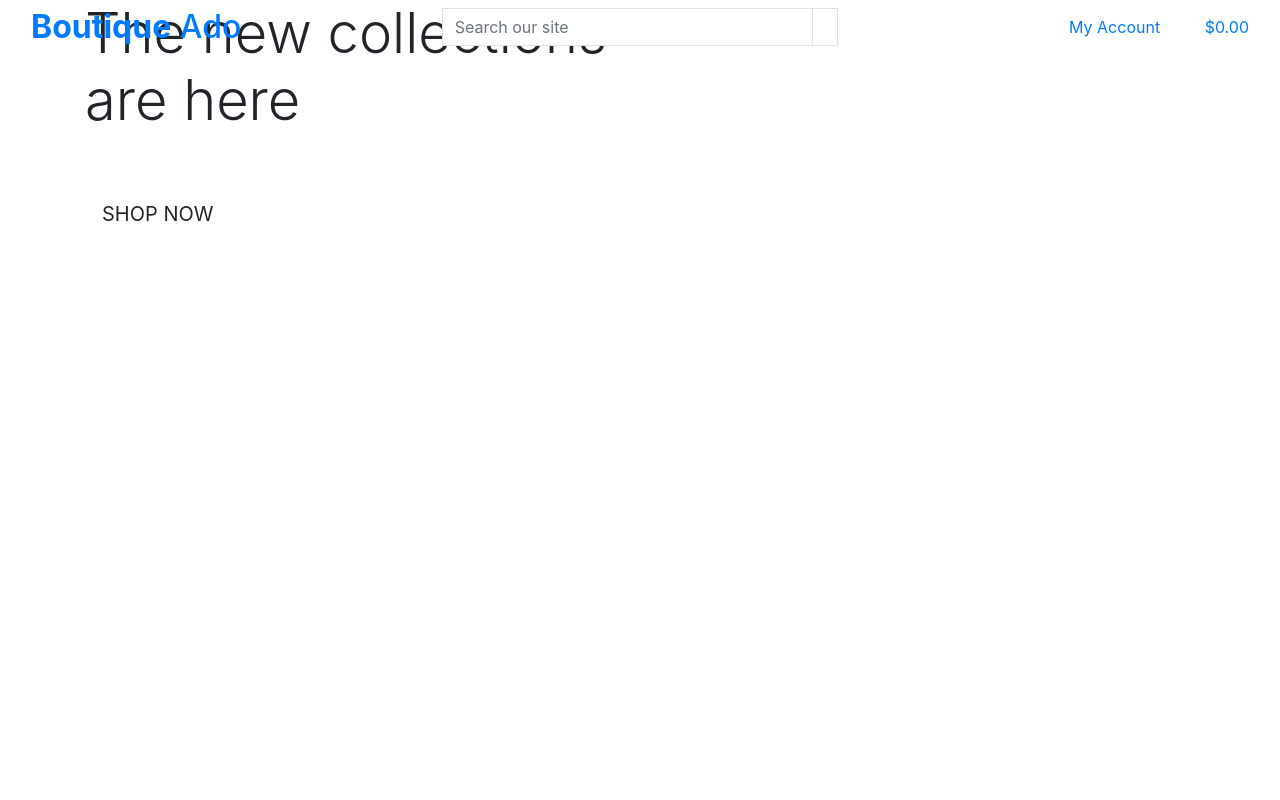
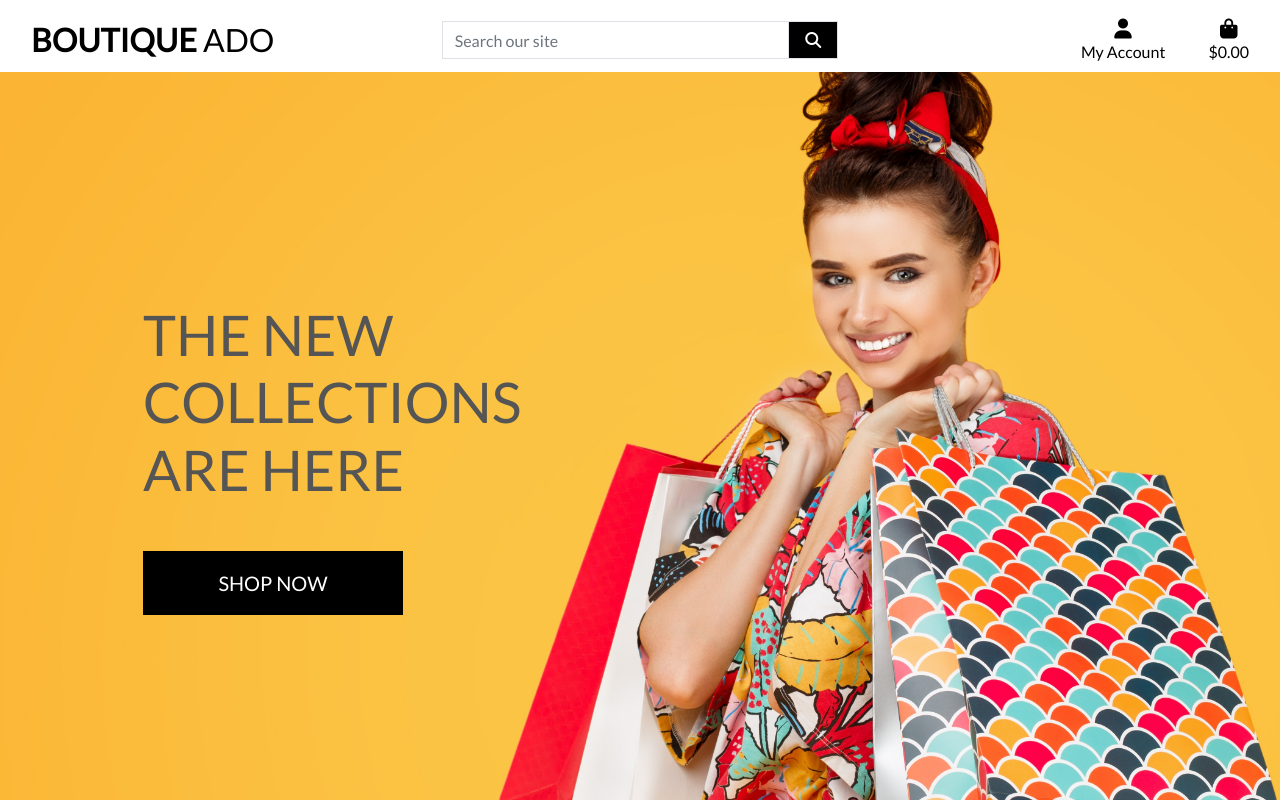
Before and after one commit to firefox35/boutique_ado_v1, a Django app: page / in a window 1280 px wide. Run offline with Django 3.2, Linux system fonts and the light colour scheme; some libraries are stand-ins or nearby versions.

Commit message:
completed homepage header and CSS

```diff
--- a/boutique_ado/urls.py
+++ b/boutique_ado/urls.py
@@ -15,11 +15,11 @@ Including another URLconf
 """
 from django.contrib import admin
 from django.urls import path, include
-
+from django.conf import settings
+from django.conf.urls.static import static
 
 urlpatterns = [
     path('admin/', admin.site.urls),
     path('accounts/', include('allauth.urls')),
     path('', include('home.urls')),
-
-]
+] + static(settings.MEDIA_URL, document_root=settings.MEDIA_ROOT)
--- /dev/null
+++ b/static/css/base.css
@@ -0,0 +1,81 @@
+html {
+    height: 100%;
+}
+
+body {
+    background: url('/media/homepage_background_cropped.jpg') no-repeat center center fixed;
+    background-size: cover;
+    height: calc(100vh - 164px);
+    color: #555;
+    font-family: 'Lato';
+}
+
+/* from Bulma */
+.icon {
+    align-items: center;
+    display: inline-flex;
+    justify-content: center;
+    height: 1.5rem;
+    width: 1.5rem;
+}
+
+.logo-font {
+    text-transform: uppercase;
+}
+
+.main-logo-link {
+    width: fit-content;
+}
+
+.shop-now-button {
+    background: black;
+    color: white;
+    min-width: 260px;
+}
+
+.btn-black {
+    background: black;
+    color: white;
+}
+
+.shop-now-button:hover,
+.shop-now-button:active,
+.shop-now-button:focus,
+.btn-black:hover,
+.btn-black:active,
+.btn-black:focus {
+    background: #222;
+    color: white;
+}
+
+.text-black {
+    color: #000;
+}
+
+.border-black {
+    border: 1px solid black;
+}
+
+/* -------------------------------- Media Queries */
+
+/* Slightly larger container on xl screens */
+@media (min-width: 1200px) {
+    .container {
+        max-width: 80%;
+    }
+}
+
+/* fixed top navbar only on medium and up */
+@media (min-width: 992px) {
+    .fixed-top-desktop-only {
+        position: fixed;
+        top: 0;
+        right: 0;
+        left: 0;
+        z-index: 1030;
+    }
+
+    .header-container {
+        padding-top: 164px;
+    }
+}
--- a/templates/base.html
+++ b/templates/base.html
@@ -4,45 +4,57 @@
 <html lang="en">
   <head>
     {% block meta %}
-    <meta http-equiv="X-UA-Compatible" content="ie=edge" />
+    <meta http-equiv="X-UA-Compatible" content="ie=edge"/>
     <meta charset="utf-8" />
-    <meta
-      name="viewport"
-      content="width=device-width, initial-scale=1, shrink-to-fit=no"
-    />
-    {% endblock %} {% block extra_meta %} {% endblock %} {% block corecss %}
+    <meta name="viewport"content="width=device-width, initial-scale=1, shrink-to-fit=no"/>
+    {% endblock %}
+
+    {% block extra_meta %}
+    {% endblock %}
+
+    {% block corecss %}
     <link
       rel="stylesheet"
       href="https://cdn.jsdelivr.net/npm/bootstrap@4.6.2/dist/css/bootstrap.min.css"
       integrity="sha384-xOolHFLEh07PJGoPkLv1IbcEPTNtaed2xpHsD9ESMhqIYd0nLMwNLD69Npy4HI+N"
       crossorigin="anonymous"
     />
-    {% endblock %} {% block extra_css %} {% endblock %} {% block corejs %}
+    <link rel="stylesheet" href="https://fonts.googleapis.com/css2?family=Lato&display=swap">
+    <link rel="stylesheet" href="{% static 'css/base.css' %}">
+    {% endblock %}
+
+    {% block extra_css %}
+    {% endblock %}
+
+    {% block corejs %}
+    <script src="https://kit.fontawesome.com/e6e35b4326.js" crossorigin="anonymous"></script>
     <script
       src="https://cdn.jsdelivr.net/npm/jquery@3.5.1/dist/jquery.min.js"
       integrity="sha256-9/aliU8dGd2tb6OSsuzixeV4y/faTqgFtohetphbbj0="
       crossorigin="anonymous"
     ></script>
-
     <script
       src="https://cdn.jsdelivr.net/npm/popper.js@1.16.1/dist/umd/popper.min.js"
       integrity="sha384-9/reFTGAW83EW2RDu2S0VKaIzap3H66lZH81PoYlFhbGU+6BZp6G7niu735Sk7lN"
       crossorigin="anonymous"
     ></script>
-
     <script
       src="https://cdn.jsdelivr.net/npm/bootstrap@4.6.2/dist/js/bootstrap.min.js"
       integrity="sha384-+sLIOodYLS7CIrQpBjl+C7nPvqq+FbNUBDunl/OZv93DB7Ln/533i8e/mZXLi/P+"
       crossorigin="anonymous"
     ></script>
-    {% endblock %} {% block extra_js %} {% endblock %}
+
+    {% endblock %}
+
+    {% block extra_js %}
+    {% endblock %}
 
     <title>Boutique Ado {% block extra_title %} {% endblock %}</title>
   </head>
 
   <body>
     <header class="container-fluid fixed-top">
-        <div class="row">
+        <div id="topnav" class="row bg-white pt-lg-2 d-none d-lg-flex" >
             <div class="col-12 col-lg-4 my-auto py-1 py-lg-0 text-center text-lg-left">
                 <a href="{% url 'home'}" class="nav-link main-logo-link">
                     <h2 class="logo-font text-black my-0"><strong>Boutique</strong> Ado</h2>
```
Also changed, not shown: boutique_ado/settings.py (+11 -3 lines), media/homepage_background_cropped.jpg (added). Lines whose indentation alone changed are shown as unchanged.
